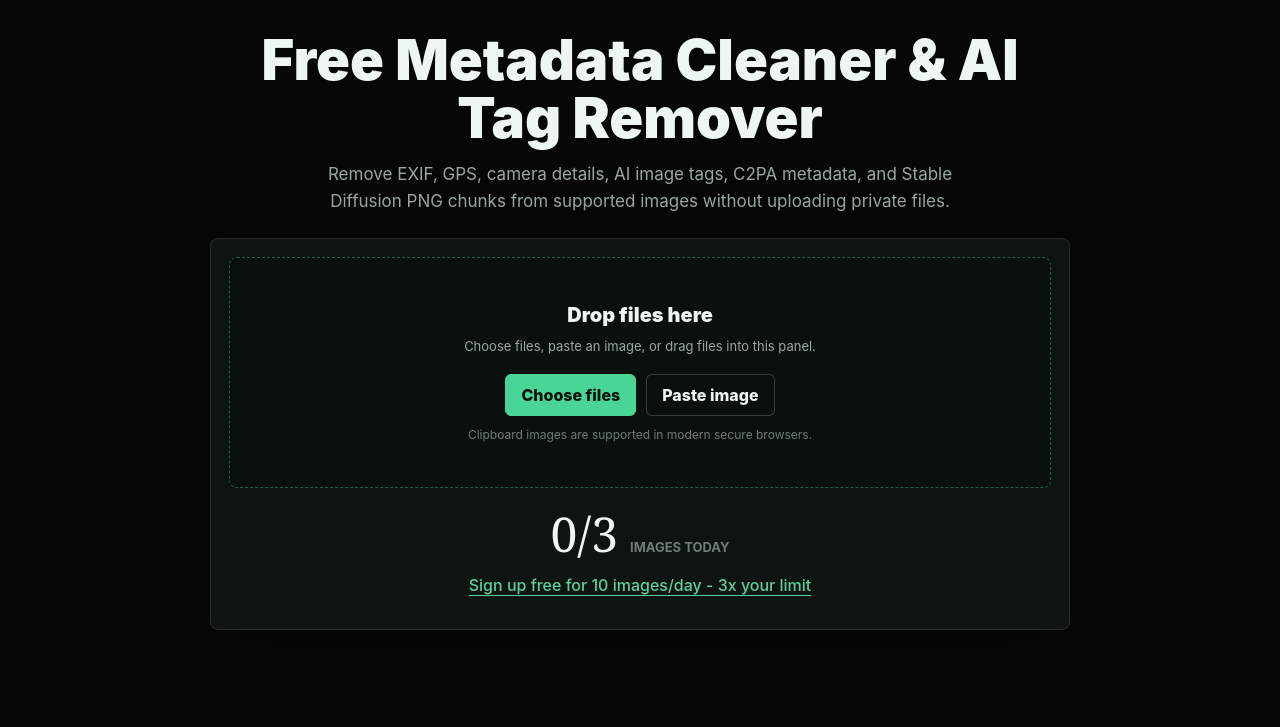
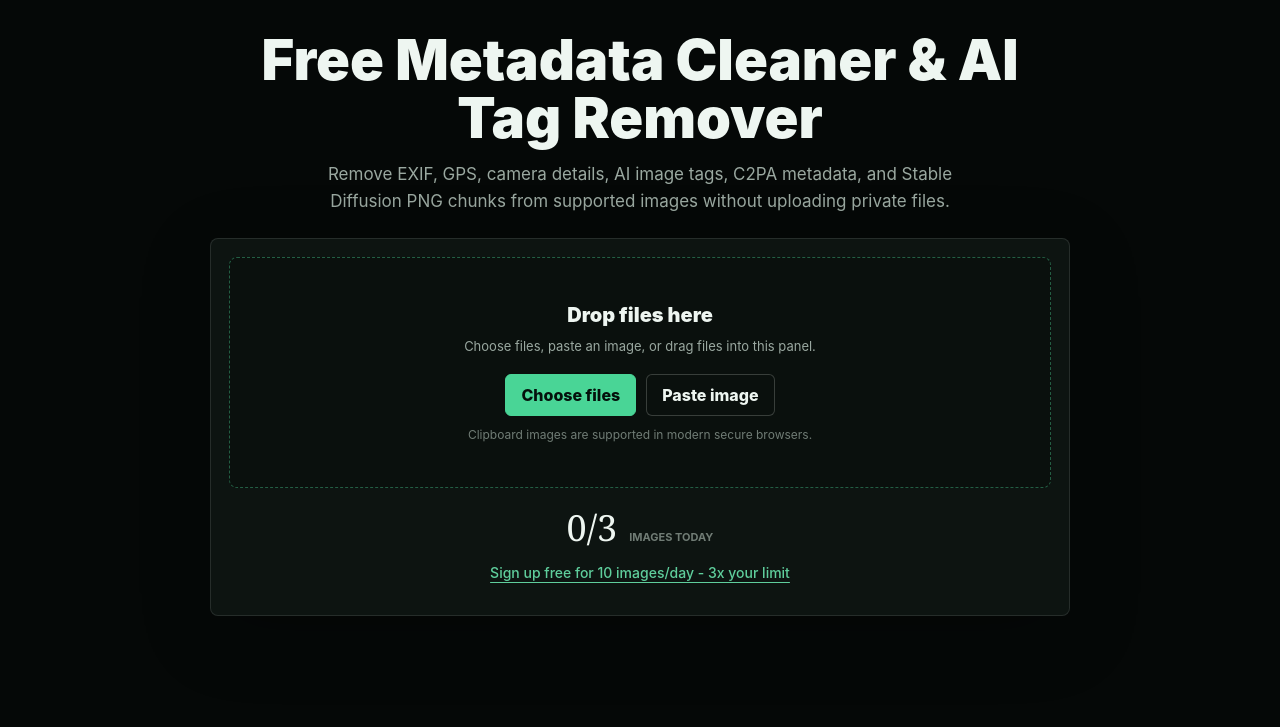
Before and after one commit to kingmed-rgb/filecleaner, a website: page index.html in a window 1280 px wide. Shown: the part 73-800 px from the top of the page. Drawn offline with Linux system fonts and the light colour scheme.

Commit message:
Reduce usage counter typography

```diff
--- a/index.html
+++ b/index.html
@@ -139,10 +139,10 @@ button.nav-cta{font:inherit;display:inline-flex;align-items:center;justify-conte
 .account-panel{margin:22px auto 2px;text-align:center;max-width:680px;padding:0 12px;color:var(--muted)}
 .account-row{display:block}
 .account-title,.plan-pill,.quota-meter{display:none}
-.account-sub{display:inline-flex;align-items:baseline;justify-content:center;gap:12px;color:var(--ink);font-size:48px;line-height:1;font-weight:500;font-family:Georgia,"Times New Roman",serif;letter-spacing:0}
-.account-sub::after{content:"IMAGES TODAY";font-family:Inter,-apple-system,BlinkMacSystemFont,"Segoe UI",Roboto,Arial,sans-serif;font-size:13px;font-weight:750;letter-spacing:0;color:var(--quiet);text-transform:uppercase}
+.account-sub{display:inline-flex;align-items:baseline;justify-content:center;gap:12px;color:var(--ink);font-size:36px;line-height:1;font-weight:500;font-family:Georgia,"Times New Roman",serif;letter-spacing:0}
+.account-sub::after{content:"IMAGES TODAY";font-family:Inter,-apple-system,BlinkMacSystemFont,"Segoe UI",Roboto,Arial,sans-serif;font-size:11px;font-weight:750;letter-spacing:0;color:var(--quiet);text-transform:uppercase}
 .account-actions{display:flex;justify-content:center;margin-top:14px}
-#sign-in-toggle{border:0;background:transparent;color:var(--accent-strong);min-height:auto;padding:0;border-radius:0;text-decoration:underline;text-underline-offset:4px;font-size:16px;font-weight:550}
+#sign-in-toggle{border:0;background:transparent;color:var(--accent-strong);min-height:auto;padding:0;border-radius:0;text-decoration:underline;text-underline-offset:4px;font-size:14px;font-weight:550}
 #sign-in-toggle:hover{color:#8df0bf}
 #google-sign-in,#upgrade-pro{display:none}
 .auth-form{display:none;grid-template-columns:minmax(180px,1fr) minmax(88px,.35fr) auto auto;gap:8px;align-items:center;margin:18px auto 0;max-width:720px}
@@ -179,7 +179,7 @@ button.nav-cta{font:inherit;display:inline-flex;align-items:center;justify-conte
 .footer{padding:32px clamp(20px,4vw,44px);background:#040605;color:#cbd8d1}.footer-inner{max-width:1080px;margin:0 auto;display:flex;justify-content:space-between;gap:18px;align-items:center;flex-wrap:wrap}.footer .brand{color:#dfe8e3}.footer-links{display:flex;gap:16px;align-items:center;flex-wrap:wrap}.footer a,.footer .link-btn{text-decoration:underline;text-underline-offset:3px;color:#dce8e1}
 :focus-visible{outline:3px solid rgba(73,213,150,.45);outline-offset:3px}
 @media (max-width:900px){.nav-links a:not(.nav-cta){display:none}.feature-grid,.privacy-grid,.workspace,.faq,.seo-grid{grid-template-columns:1fr}.workspace-band{padding-top:92px;padding-bottom:58px}}
-@media (max-width:640px){.site-header{padding:12px 14px}.brand-mark{width:30px;height:30px}.site-header .brand span:last-child{display:none}.nav{gap:10px}.nav-links{gap:0}.nav-cta{padding:9px 11px}.section{padding:52px 18px}.rail h1{font-size:42px}.app-area{padding:12px}#drop-zone{padding:32px 14px}.account-sub{font-size:38px}.account-sub::after{display:block;font-size:11px;letter-spacing:0}.auth-form,#bulk-bar .bulk-fields,.utility-row,.format-row{grid-template-columns:1fr}.format-row.head{display:none}.format-row div{padding:11px 14px}.file-header{grid-template-columns:auto minmax(0,1fr) auto}.file-status{grid-column:2/3;width:max-content}.del-btn{grid-column:3;grid-row:1/3}.rename-row{grid-template-columns:minmax(0,1fr) 42px}.ext{grid-column:1/3;text-align:left}#actions{grid-template-columns:1fr}}
+@media (max-width:640px){.site-header{padding:12px 14px}.brand-mark{width:30px;height:30px}.site-header .brand span:last-child{display:none}.nav{gap:10px}.nav-links{gap:0}.nav-cta{padding:9px 11px}.section{padding:52px 18px}.rail h1{font-size:42px}.app-area{padding:12px}#drop-zone{padding:32px 14px}.account-sub{font-size:32px}.account-sub::after{display:block;font-size:10px;letter-spacing:0}.auth-form,#bulk-bar .bulk-fields,.utility-row,.format-row{grid-template-columns:1fr}.format-row.head{display:none}.format-row div{padding:11px 14px}.file-header{grid-template-columns:auto minmax(0,1fr) auto}.file-status{grid-column:2/3;width:max-content}.del-btn{grid-column:3;grid-row:1/3}.rename-row{grid-template-columns:minmax(0,1fr) 42px}.ext{grid-column:1/3;text-align:left}#actions{grid-template-columns:1fr}}
 
 </style>
 </head>
```
